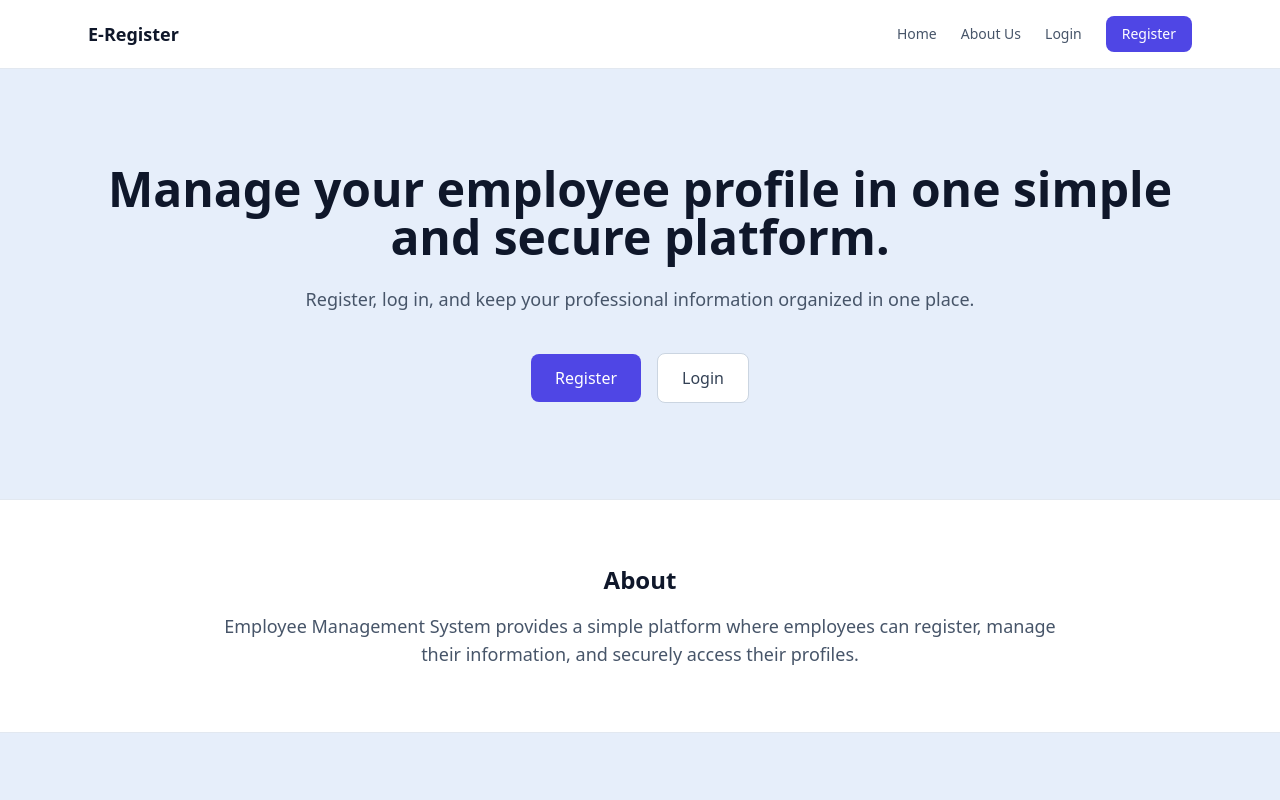
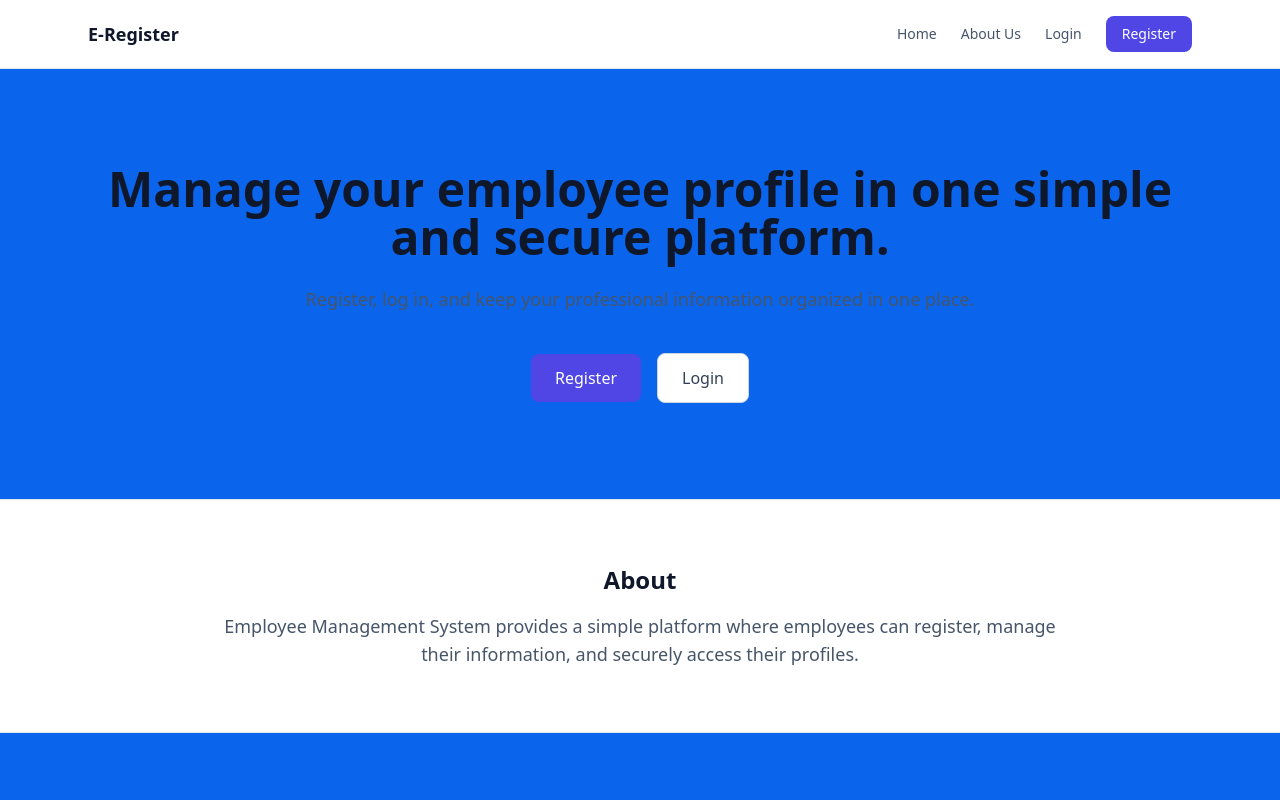
Before and after one commit to MubaarakA/Final-Project, a website: page frontend/index.html in a window 1280 px wide. Shown: the top 800 px of the page. Drawn offline with Linux system fonts and the light colour scheme.

Commit message:
Team4 Tes33t

```diff
--- a/frontend/index.html
+++ b/frontend/index.html
@@ -9,7 +9,7 @@
 </head>
 <body
   class="text-slate-800 antialiased"
-  style="background-color: rgb(230, 238, 250);"
+  style="background-color: rgb(11, 101, 236);"
 >
 
   <!-- Navbar -->
```
